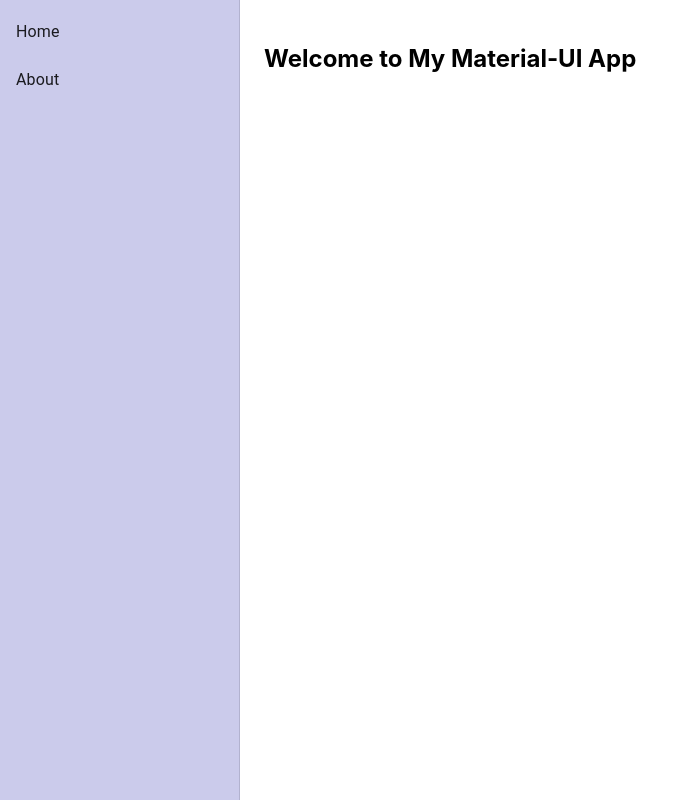
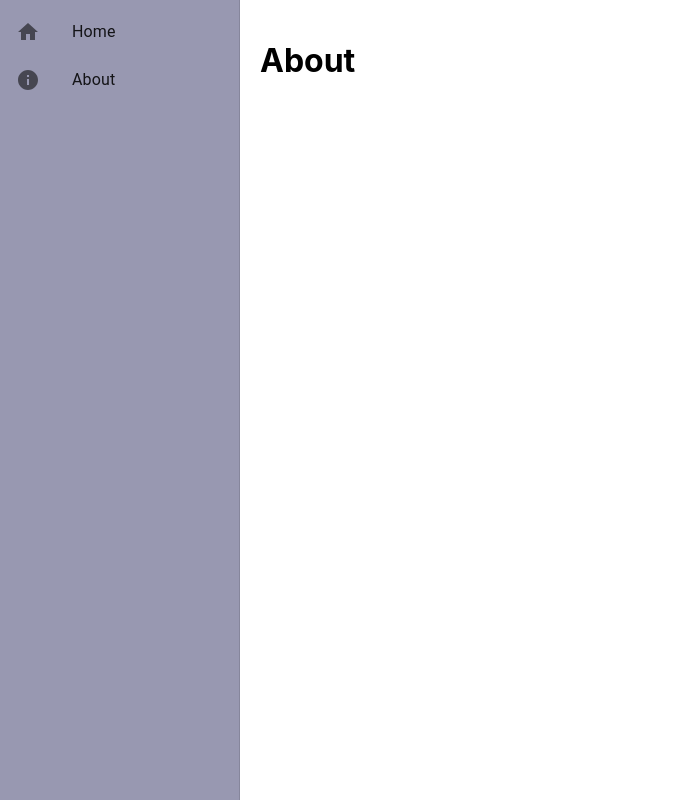
Before and after one commit to Letscreateproject/react-common-components, a React (Create React App) app: page /about in a window 1280 px wide. Shown: the whole page, without its empty margins (0-683 px from the left). Built offline with nearby package versions, Linux system fonts and the light colour scheme.

Commit message:
menu change

```diff
--- a/package.json
+++ b/package.json
@@ -13,6 +13,7 @@
     "react": "^18.2.0",
     "react-dom": "^18.2.0",
     "react-pro-sidebar": "^1.1.0",
+    "react-router-dom": "^6.22.0",
     "react-scripts": "5.0.1",
     "web-vitals": "^2.1.4"
   },
--- a/src/App.js
+++ b/src/App.js
@@ -1,17 +1,22 @@
-// src/App.js
 import React from 'react';
+import { BrowserRouter as Router, Routes, Route } from 'react-router-dom';
 import SideMenu from './components/SideMenu';
+import Home from './components/Home';
+import About from './components/About';
 
 function App() {
   return (
-    <div style={{ display: 'flex' }}>
-      <SideMenu />
-      <main style={{ flexGrow: 1, padding: '24px' }}>
-        {/* Content goes here */}
-        <h2>Welcome to My Material-UI App</h2>
-        {/* Add more content or components here */}
-      </main>
-    </div>
+    <Router>
+      <div style={{ display: 'flex' }}>
+        <SideMenu />
+        <main style={{ flexGrow: 1, padding: '20px' }}>
+          <Routes>
+            <Route path="/" element={<Home />} />
+            <Route path="/about" element={<About />} />
+          </Routes>
+        </main>
+      </div>
+    </Router>
   );
 }
 
--- /dev/null
+++ b/src/components/About.js
@@ -0,0 +1,13 @@
+// src/Dashboard.js
+import React from 'react';
+
+function About() {
+  return (
+    <div>
+      <h1>About</h1>
+      {/* Add your  content here */}
+    </div>
+  );
+}
+
+export default About;
--- /dev/null
+++ b/src/components/Home.js
@@ -0,0 +1,13 @@
+// src/Dashboard.js
+import React from 'react';
+
+function Home() {
+  return (
+    <div>
+      <h1>Home</h1>
+      {/* Add your  content here */}
+    </div>
+  );
+}
+
+export default Home;
--- a/src/components/SideMenu.js
+++ b/src/components/SideMenu.js
@@ -1,15 +1,12 @@
-// src/SideMenu.js
-import * as React from 'react';
-import Drawer from '@mui/material/Drawer';
-import List from '@mui/material/List';
-import ListItem from '@mui/material/ListItem';
-import ListItemText from '@mui/material/ListItemText';
-
+import React from 'react';
+import { Drawer, List, ListItem, ListItemIcon, ListItemText } from '@mui/material';
+import HomeIcon from '@mui/icons-material/Home';
+import InfoIcon from '@mui/icons-material/Info';
+import { Link } from 'react-router-dom';
 
 const drawerWidth = 240;
 
-export default function SideMenu() {
-let data=['Home', 'About'];
+function SideMenu() {
   return (
     <Drawer
       sx={{
@@ -18,19 +15,27 @@ let data=['Home', 'About'];
         '& .MuiDrawer-paper': {
           width: drawerWidth,
           boxSizing: 'border-box',
-          backgroundColor: '#cbcbeb',
+          backgroundColor:'#9898b1',
+
         },
       }}
       variant="permanent"
       anchor="left"
     >
       <List>
-        {data.map((text, index) => (
-          <ListItem button key={text}>
-            <ListItemText primary={text} />
-          </ListItem>
-        ))}
+        {/* Existing items */}
+        <ListItem button component={Link} to="/">
+          <ListItemIcon><HomeIcon /></ListItemIcon>
+          <ListItemText primary="Home" />
+        </ListItem>
+        <ListItem button component={Link} to="/about">
+          <ListItemIcon><InfoIcon /></ListItemIcon>
+          <ListItemText primary="About" />
+        </ListItem>
+
       </List>
     </Drawer>
   );
 }
+
+export default SideMenu;
```
Also changed, not shown: 1 other file (tests, documents, lock files or other folders).
